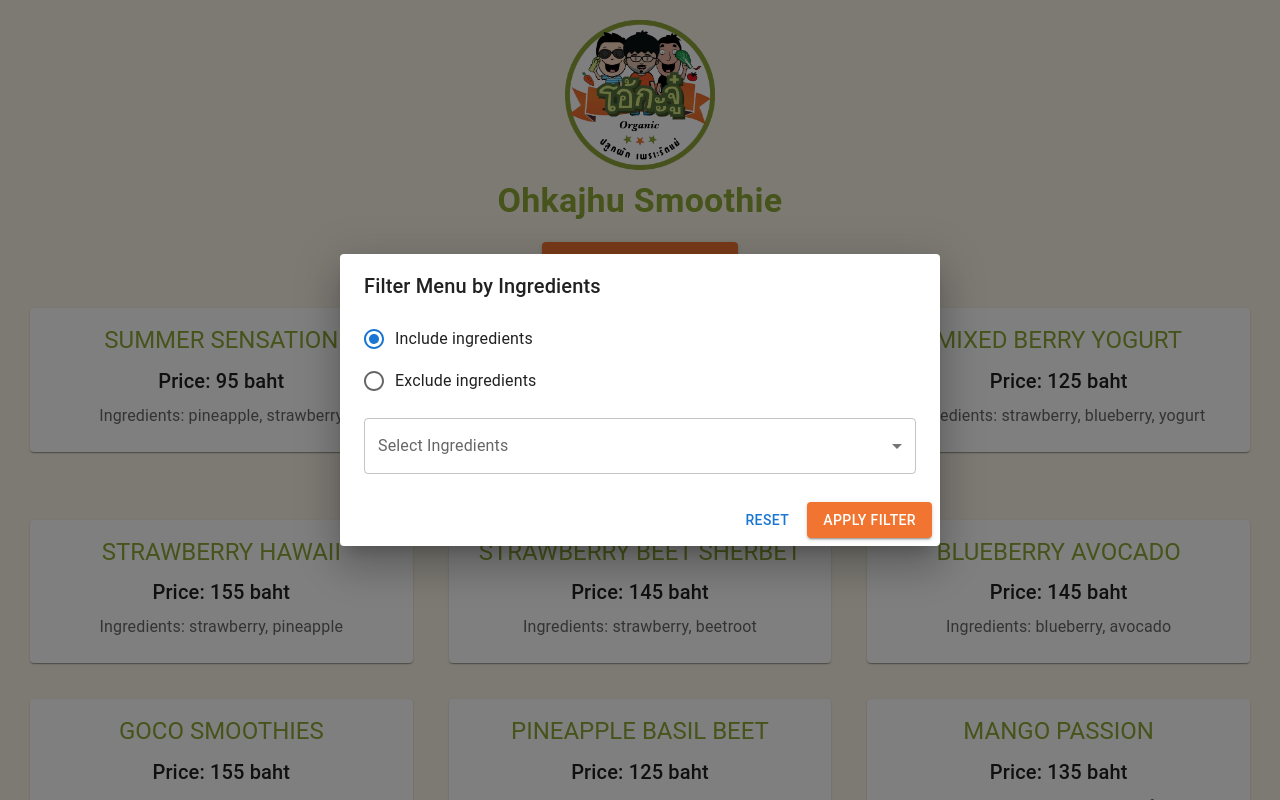
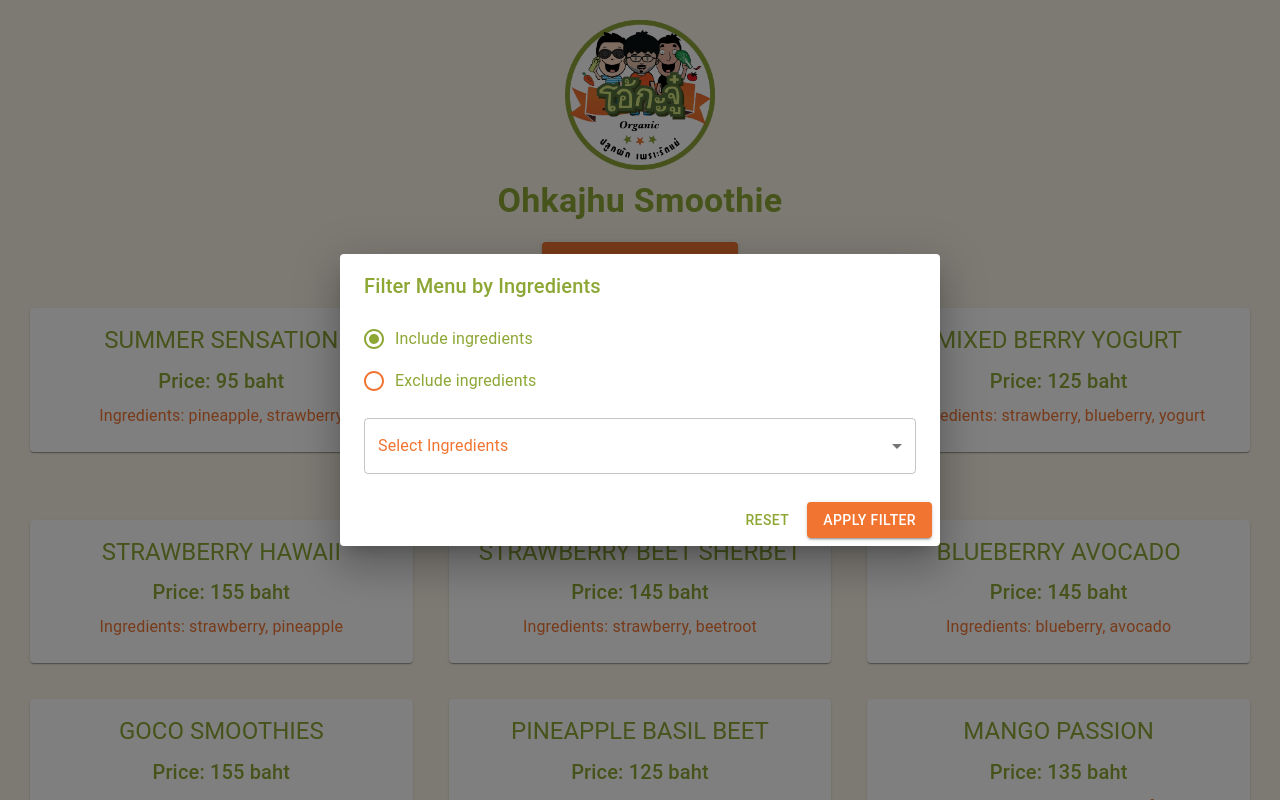
Before and after one commit to hspotlight/ohkajhu, a React (Create React App) app: page / in a window 1280 px wide. Both pictures are taken after a click on the button "FILTER BY INGREDIENTS". Shown: the top 800 px of the page. Built offline with nearby package versions, Linux system fonts and the light colour scheme.

Commit message:
use theme color

```diff
--- a/src/App.js
+++ b/src/App.js
@@ -46,7 +46,7 @@
         <Box sx={{ background: 'white', borderRadius: '300px', height: '150px', width: '150px', display: 'flex' }}>
           <img width={150} height={150} src={logo} alt="logo" />
         </Box>
-        <Typography variant="h4" sx={{ fontWeight: 'bold', color: '#8da735', marginTop: '10px' }}>
+        <Typography variant="h4" sx={{ fontWeight: 'bold', color: 'primary', marginTop: '10px' }}>
           Ohkajhu Smoothie
         </Typography>
         <Box sx={{ margin: '20px 0' }}>
@@ -55,7 +55,8 @@
             color="primary"
             onClick={() => setOpen(true)}
             sx={{
-              backgroundColor: '#f17531',
+              backgroundColor: 'text.secondary',
+              color: 'white'
             }}
           >
             Filter by Ingredients
@@ -112,7 +113,7 @@
               }}>
                 Reset
               </Button>
-              <Button onClick={handleCloseFilterDialog} variant="contained" sx={{backgroundColor: '#f17531'}}>
+              <Button onClick={handleCloseFilterDialog} variant="contained" sx={{backgroundColor: 'text.secondary', color: 'white'}}>
                 Apply Filter
               </Button>
             </DialogActions>
@@ -141,7 +142,7 @@
           </div>
         </div>
       </Box>
-      <Typography variant="body2" sx={{ color: '#8da735', marginTop: '20px' }}>
+      <Typography variant="body2" sx={{ color: 'primary', marginTop: '20px' }}>
         © 2025, Crafted with 💖 By <a href="https://www.facebook.com/HSpotlight/" target="_blank" rel="noopener noreferrer" style={{ textDecoration: 'none' }}>HSpotlight</a>
       </Typography>
     </div>
--- a/src/MenuCard.js
+++ b/src/MenuCard.js
@@ -49,7 +49,7 @@
           </div>
         )}
         <Typography variant="h5" component="h3" gutterBottom color="primary" sx={{
-            color: '#8da735'
+            color: 'primary'
         }}>
           {item.name}
         </Typography>
--- a/src/index.js
+++ b/src/index.js
@@ -3,11 +3,32 @@
 import './index.css';
 import App from './App';
 import reportWebVitals from './reportWebVitals';
+import { ThemeProvider, createTheme } from "@mui/material/styles";
+import CssBaseline from "@mui/material/CssBaseline";
+
+// Create a custom theme
+const theme = createTheme({
+  palette: {
+    primary: {
+      main: "#8da735",
+    },
+    secondary: {
+      main: "#f17531",
+    },
+    text: {
+      primary: "#8da735",
+      secondary: "#f17531",
+    },
+  },
+});
 
 const root = ReactDOM.createRoot(document.getElementById('root'));
 root.render(
   <React.StrictMode>
-    <App />
+    <ThemeProvider theme={theme}>
+      <CssBaseline />
+      <App />
+    </ThemeProvider>
   </React.StrictMode>
 );
 
```
